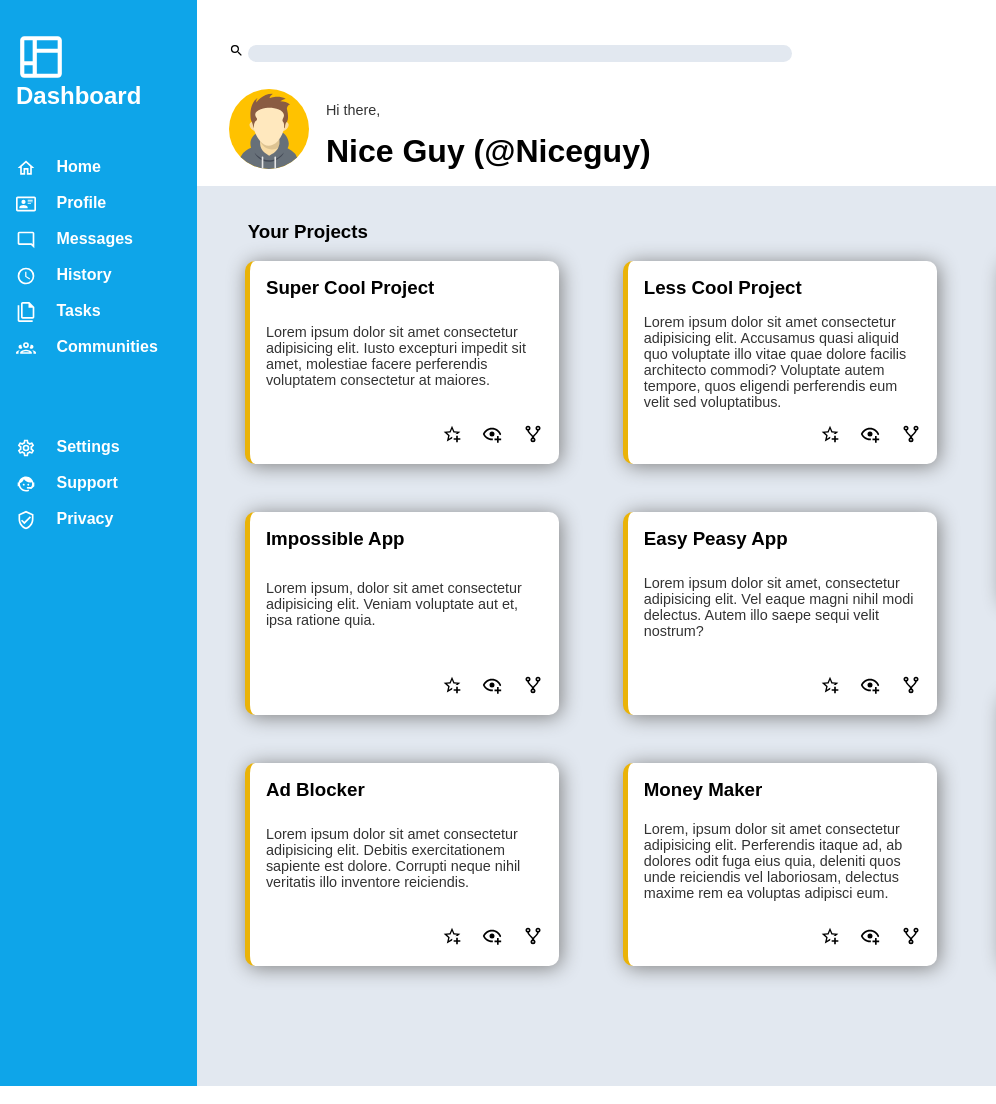
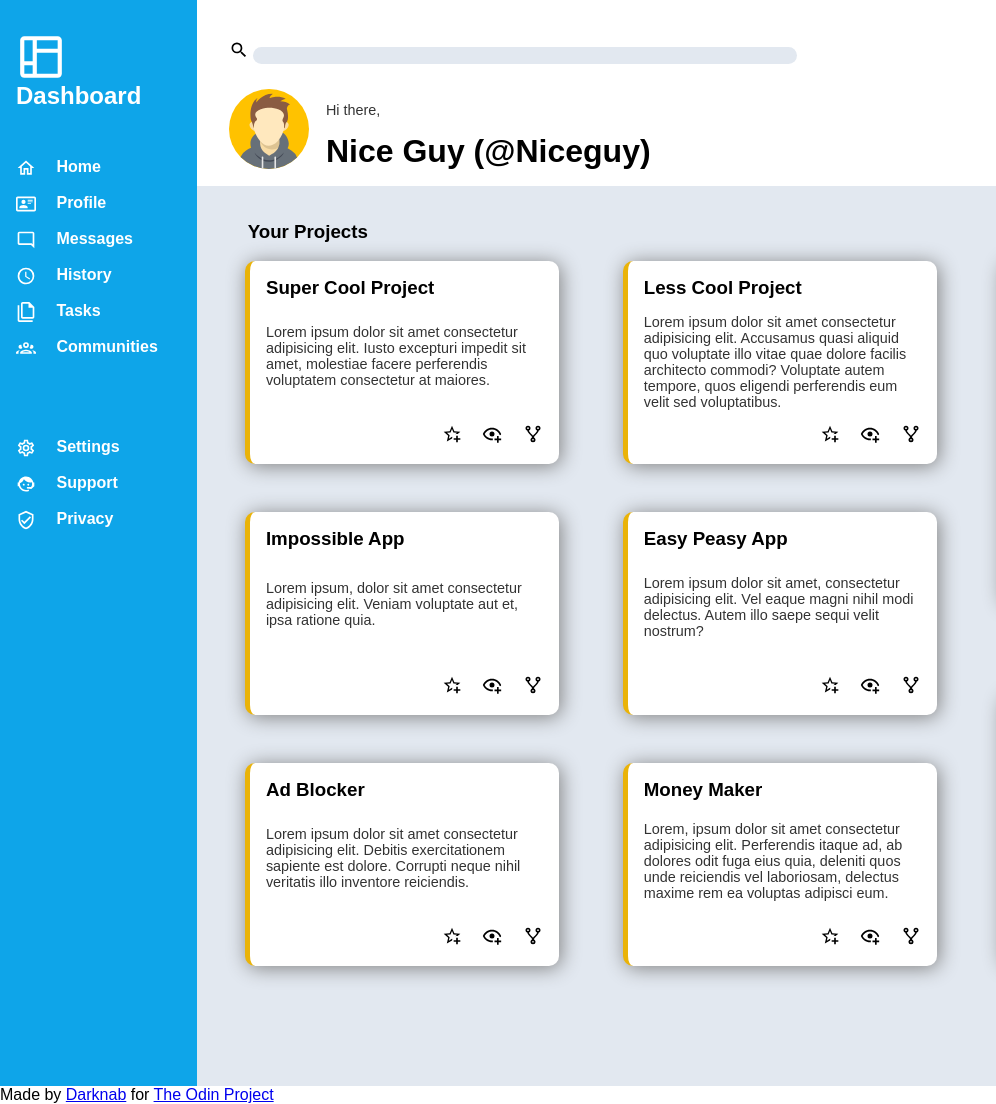
Before and after one commit to Darknab/admin-dashboard, a plain HTML site: page index.html in a window 1280 px wide. Shown: the full height of the page, 0-996 px from the left. Drawn offline with Linux system fonts and the light colour scheme.

Commit message:
Add my link to Github

```diff
--- a/index.html
+++ b/index.html
@@ -8,10 +8,10 @@
   <link rel="stylesheet" href="style.css">
 </head>
 <body>
-   <div class="wrapper">
+  <div class="wrapper">
     <div class="header">
       <form>
-        <label for="search"><img src="images/magnify.svg" alt="Search" width="15px" height="15px"></label>
+        <label for="search"><img src="images/magnify.svg" alt="Search" width="20px" height="20px"></label>
         <input type="text" name="search" id="search">
       </form>
       <div class="user-info">
@@ -189,5 +189,6 @@
       </div>
     </div>
   </div>
+  <div class="darknab">Made by <a href="https://github.com/Darknab">Darknab</a> for <a href="https://www.theodinproject.com/">The Odin Project</a></div>
 </body>
 </html>
```
